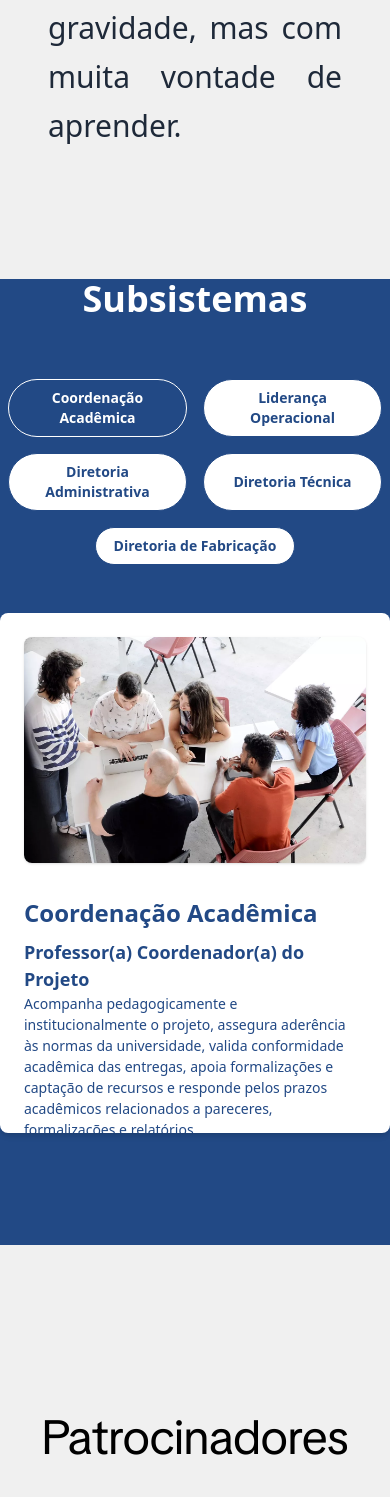
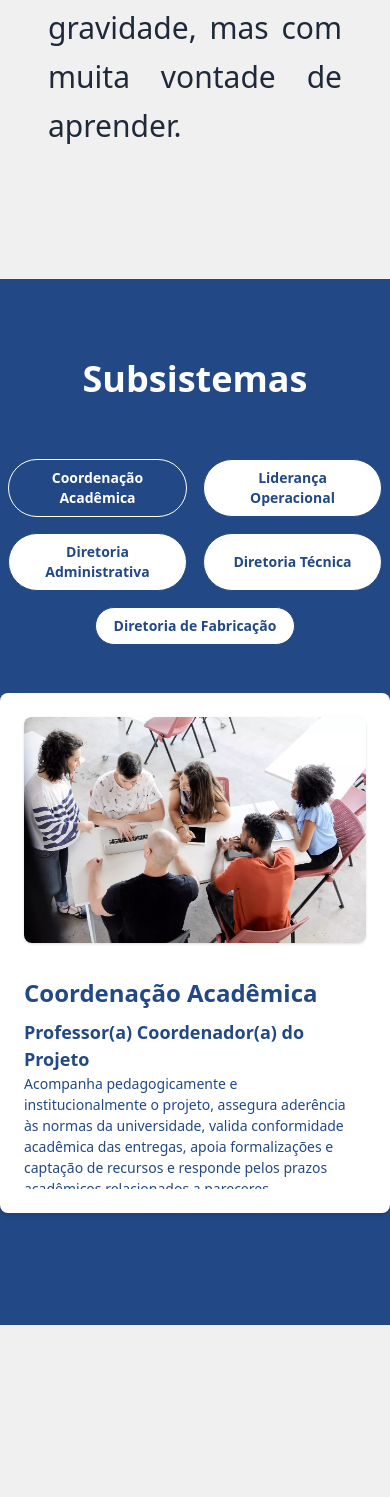
Before and after one commit to scuderiaufcg/SiteScuderia, a React (Vite) app: page / in a window 390 px wide. Shown: the part 5871-7368 px from the top of the page. Built offline with nearby package versions, Linux system fonts and the light colour scheme.

Commit message:
fix: improve layout and responsiveness of SubsistemasSlider component and adjust section styling in Home page

```diff
--- a/src/components/SubsistemasSlider.jsx
+++ b/src/components/SubsistemasSlider.jsx
@@ -157,11 +157,11 @@ export default function SubsistemasSlider() {
             animate={{ opacity: 1, x: 0 }}
             exit={{ opacity: 0, x: -50 }}
             transition={{ duration: 0.4 }}
-    className="grid grid-cols-1 md:grid-cols-2 items-start gap-8 bg-white p-6 rounded-lg shadow-md w-full
+            className="grid grid-cols-1 md:grid-cols-2 items-stretch gap-8 bg-white p-6 rounded-lg shadow-md w-full
                       h-[520px] sm:h-[640px] md:h-[520px] overflow-hidden"
           >
-    {/* Imagem (garantir ocupa 100% da coluna) */}
-    <div className="w-full h-full">
+            {/* Imagem: ocupa 100% da altura da coluna */}
+            <div className="w-full h-full flex-shrink-0">
               <img
                 src={ativo.imagem}
                 alt={ativo.nome}
@@ -169,15 +169,22 @@ export default function SubsistemasSlider() {
               />
             </div>
 
-    {/* Conteúdo: rolável se exceder */}
-    <div className="text-[#224985] flex flex-col overflow-y-auto pr-2">
-      <h3 className="font-bold mb-2 sm:mb-4" style={{ fontSize: "clamp(1.5rem, 2vw, 2.5rem)" }}>
+            {/* Conteúdo: ocupa a altura total e fica rolável internamente se exceder */}
+            <div className="text-[#224985] flex flex-col h-full overflow-y-auto pr-4">
+              <h3
+                className="font-bold mb-2 sm:mb-4"
+                style={{ fontSize: "clamp(1.5rem, 2vw, 2.5rem)" }}
+              >
                 {ativo.nome}
               </h3>
-      <div className="space-y-4 pr-2">
+
+              <div className="space-y-4 pb-4">
                 {ativo.cargos.map((cargo) => (
                   <div key={cargo.titulo}>
-            <h4 className="font-semibold" style={{ fontSize: "clamp(1.125rem, 1.5vw, 1.5rem)" }}>
+                    <h4
+                      className="font-semibold"
+                      style={{ fontSize: "clamp(1.125rem, 1.5vw, 1.5rem)" }}
+                    >
                       {cargo.titulo}
                     </h4>
                     <p style={{ fontSize: "clamp(0.875rem, 1vw, 1rem)" }}>
@@ -189,6 +196,7 @@ export default function SubsistemasSlider() {
             </div>
           </motion.div>
         </AnimatePresence>
+
       </div>
 
       <div className="pt-20"></div>
--- a/src/pages/Home.jsx
+++ b/src/pages/Home.jsx
@@ -72,13 +72,17 @@ export default function Home() {
           <OurCar />
         </section>
 
-        <section id="subsistemas" className=" w-full bg-[#224985] min-h-screen flex flex-col items-center justify-center">
+        <section
+          id="subsistemas"
+          className="w-full bg-[#224985] min-h-[80vh] flex flex-col items-center justify-start pt-12"
+        >
           <div className="max-w-7xl mx-auto px-4 text-center text-white">
-            <h2 className="text-4xl font-bold mb-10">Subsistemas</h2>
+            <h2 className="text-4xl font-bold mb-10 mt-8">Subsistemas</h2>
             <div className="pt-5"></div>
           </div>
           <SubsistemasSlider />
         </section>
+
 
         <section id="patrocinios" className="scroll-mt-[66px] min-h-[80vh]">
           <h2 className="font-merri text-5xl text-center mb-8 text-black">
```
Lines whose indentation alone changed are shown as unchanged.
